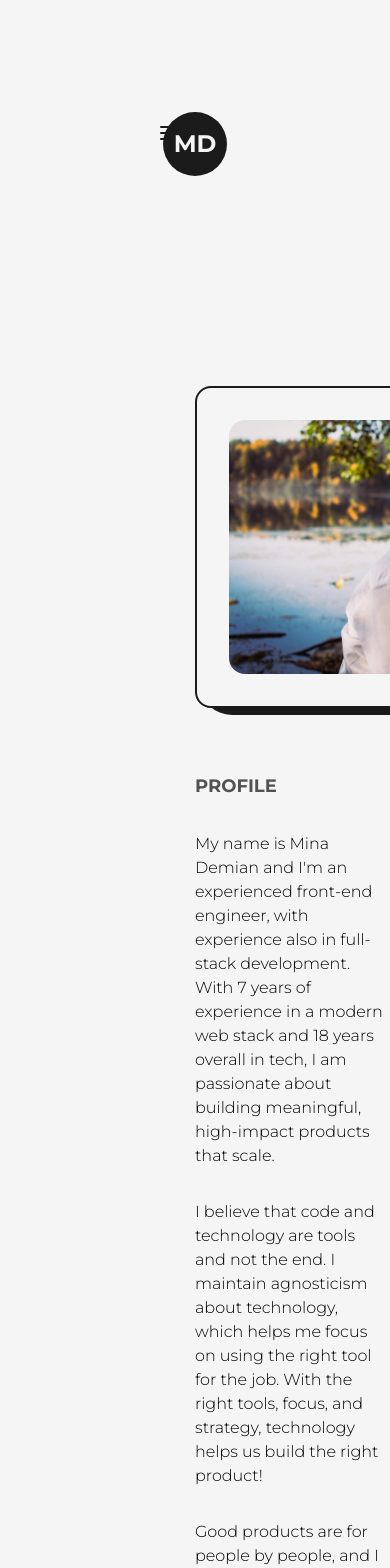
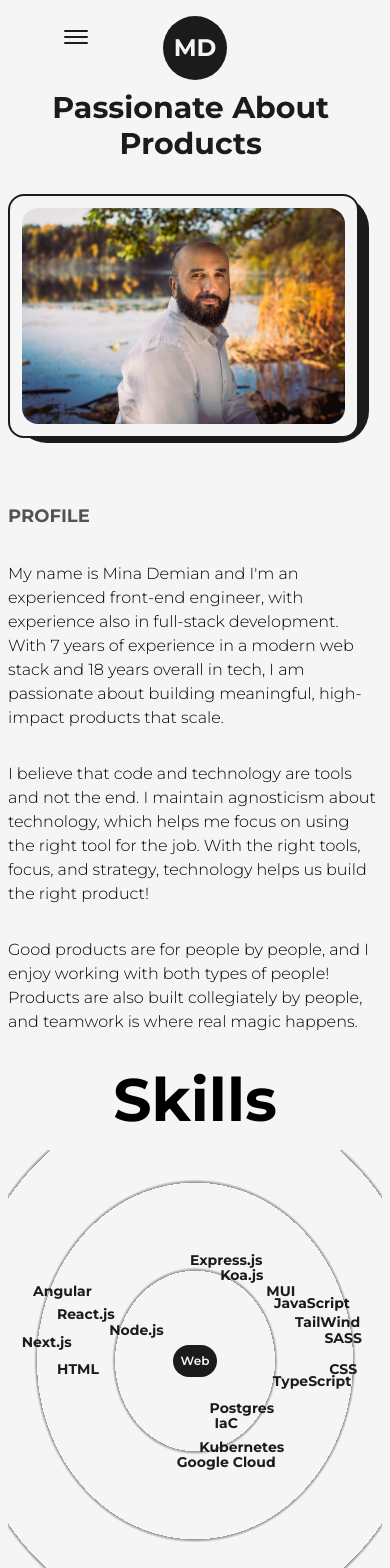
Before and after one commit to minademian/minademian.com-v2, a Next.js app: page /about in a window 390 px wide. Shown: the top 1568 px of the page. Built offline with nearby package versions, Linux system fonts and the light colour scheme.

Commit message:
feat: adjust for 2xs size

```diff
--- a/src/app/about/page.tsx
+++ b/src/app/about/page.tsx
@@ -22,14 +22,14 @@ export default function About() {
         />
       </Head>
       <TransitionEffect />
-      <main className="flex w-full flex-col items-center justify-center bg-light dark:bg-dark dark:text-light">
-        <SectionComponent className="pt-16">
+      <main className="flex w-full flex-col items-center justify-center bg-light dark:bg-dark dark:text-light 2xs:w-full 2xs:p-0">
+        <SectionComponent className="pt-16 2xs:p-2 2xs:mt-2">
           <AnimatedText
             text="Passionate About Products"
-            className="mb-16 lg:!text-7xl sm:!text-6xl xs:!text-4xl sm:mb-8"
+            className="mb-16 lg:!text-7xl sm:!text-6xl xs:!text-4xl sm:mb-8 2xs:!text-3xl 2xs:p-0 2xs:mb-8"
           />
-          <div className="grid w-full grid-cols-8 gap-16">
-            <div className="col-span-4 flex flex-col items-start justify-start xl:col-span-4 md:order-2 md:col-span-8">
+          <div className="grid w-full grid-cols-8 gap-16 2xs:gap-19 2xs:p-0">
+            <div className="col-span-4 flex flex-col items-start justify-start xl:col-span-4 md:order-2 md:col-span-8 2xs:col-span-8 2xs:mr-[5rem]">
               <h2 className="mb-4 text-lg font-bold uppercase text-dark/75 dark:text-light">
                 Profile
               </h2>
@@ -52,7 +52,7 @@ export default function About() {
                 people, and teamwork is where real magic happens.
               </p>
             </div>
-            <div className="col-span-4 relative h-max rounded-2xl border-2 border-solid border-dark bg-light p-8 md:order-1 md:col-span-8">
+            <div className="col-span-4 relative h-max rounded-2xl border-2 border-solid border-dark bg-light p-8 2xs:p-3 2xs:w-[90vw] md:order-1 md:col-span-8">
               <div className="absolute top-0 -right-3 -z-10 w-[102%] h-[103%] rounded-[2rem] bg-dark dark:bg-light" />
               <Image
                 src={profilePhoto}
@@ -65,15 +65,18 @@ export default function About() {
           </div>
           <Skills />
         </SectionComponent>
-        <SectionComponent>
+        <SectionComponent className="pt-16 2xs:p-2 2xs:mt-2">
           <AnimatedText
             text="Experience"
-            className="mb-32 md:text-6xl xs:text-4xl md:mb-16"
+            className="mb-32 md:text-6xl xs:text-4xl md:mb-16 2xs:!text-3xl 2xs:p-0 2xs:mt-4 2xs:mb-8"
           />
           <Experience />
         </SectionComponent>
-        <SectionComponent>
-          <AnimatedText text="Education" className="mb-16" />
+        <SectionComponent className="pt-16 2xs:p-2 2xs:mt-2">
+          <AnimatedText
+            text="Education"
+            className="mb-16  2xs:!text-3xl 2xs:p-0 2xs:mt-4 2xs:mb-8"
+          />
           <Studies />
         </SectionComponent>
       </main>
--- a/src/app/articles/page.tsx
+++ b/src/app/articles/page.tsx
@@ -142,12 +142,15 @@ export default function About() {
         />
       </Head>
       <TransitionEffect />
-      <main className="flex w-full flex-col items-center justify-center mb-16 overflow-hidden">
-        <SectionComponent className="pt-16">
-          <AnimatedText text="Articles" className="mb-16" />
-          <ul className="grid grid-cols-2 gap-16">
+      <main className="flex w-full flex-col items-center justify-center mb-16 overflow-hidden 2xs:w-full 2xs:p-0">
+        <SectionComponent className="pt-16 2xs:p-2 2xs:mt-2">
+          <AnimatedText
+            text="Articles"
+            className="mb-16 2xs:!text-4xl 2xs:p-0 2xs:mt-4 2xs:mb-8"
+          />
+          <ul className="grid grid-cols-2 gap-16 2xs:flex 2xs:flex-col 2xs:gap-20">
             <FeaturedArticle
-              title="Addressing GitHub’s Vulnerability Warning in Your Code Repository"
+              title="Addressing GitHub&pos;s Vulnerability Warning in Your Code Repository"
               summary="A guide on how to address GitHub's vulneravility warnings in your GitHub repositories"
               time="4 min read"
               link="https://blog.minademian.com/2018/06/26/addressing-githubs-vulnerability-warning-in-your-code-repository/"
--- a/src/app/components/Experience.component.tsx
+++ b/src/app/components/Experience.component.tsx
@@ -106,7 +106,7 @@ const Experience = () => {
   });
 
   return (
-    <div className="my-8">
+    <div className="my-8 2xs:p-0">
       <div ref={ref} className="w-[75%] mx-auto relative">
         <motion.div
           style={{ scaleY: scrollYProgress }}
--- a/src/app/components/Footer.component.tsx
+++ b/src/app/components/Footer.component.tsx
@@ -5,13 +5,20 @@ import Link from 'next/link';
 const Footer = () => {
   return (
     <footer className="w-full border-t-2 border-solid border-dark font-medium text-lg dark:text-light dark:border-light sm:text-base">
-      <SectionComponent className="py-8 flex items-center justify-between lg:flex-col lg:py-6">
+      <SectionComponent className="py-8 flex items-center justify-between lg:py-6 lg:flex-col xs:flex-col xs:p-0 2xs:flex-col 2xs:text-sm 2xs:leading-none 2xs:my-2">
         <span>{new Date().getFullYear()} &copy; All Rights Reserved.</span>
         <span>
           Built with{' '}
           <span className="text-primary text-2xl px-1 dark:text-primaryDark">
             &#9825;
-          </span>{' '}
+          </span>
+          {'- '}
+          <Link
+            href="https://github.com/minademian/minademian.com-v2"
+            className="cursor-pointer underline underline-offset-2"
+          >
+            view code here
+          </Link>
         </span>
         <span>
           Inspired by{' '}
--- a/src/app/components/HireMe.component.tsx
+++ b/src/app/components/HireMe.component.tsx
@@ -5,7 +5,7 @@ import { HireMeIcon } from './Icons.component';
 
 const HireMe = () => {
   return (
-    <div className="fixed left-4 bottom-4 flex items-center justify-center overflow-hidden md:right-8 md:left-auto md:top-0 md:bottom-auto md:absolute">
+    <div className="fixed left-4 bottom-4 flex items-center justify-center overflow-hidden md:right-8 md:left-auto md:top-0 md:bottom-auto md:absolute 2xs:top-0 2xs:right-0">
       <div className="w-48 h-auto flex items-center justify-center relative">
         <HireMeIcon className="fill-dark dark:fill-light animate-spin-slow" />
         <Link
--- a/src/app/components/Skills.component.tsx
+++ b/src/app/components/Skills.component.tsx
@@ -29,7 +29,7 @@ const Skill = ({ name, x, y }: SkillProps) => {
 const Skills = () => {
   return (
     <>
-      <h2 className="font-bold text-8xl mt-64 w-full text-center md:text-6xl md:mt-32">
+      <h2 className="font-bold text-8xl mt-64 w-full text-center md:text-6xl md:mt-32 2xs:mt-5 2xs:mb-5">
         Skills
       </h2>
       <div
@@ -46,19 +46,23 @@ const Skills = () => {
         >
           Web
         </motion.div>
-        <Skill name="HTML" x="-8vw" y="2vw" />
-        <Skill name="CSS" x="8vw" y="2vw" />
-        <Skill name="TypeScript" x="0vw" y="5vw" />
-        <Skill name="JavaScript" x="0vw" y="-5vw" />
-        <Skill name="TailWind" x="14vw" y="2vw" />
-        <Skill name="MUI" x="2vw" y="-8vw" />
-        <Skill name="SASS" x="8vw" y="-6vw" />
-        <Skill name="React.js" x="-8vw" y="-2vw" />
-        <Skill name="Next.js" x="-8vw" y="-5vw" />
-        <Skill name="Angular" x="-14vw" y="-2vw" />
-        <Skill name="Node.js" x="-5vw" y="-8vw" />
-        <Skill name="Koa.js" x="2vw" y="-8vw" />
-        <Skill name="Express.js" x="8vw" y="-6vw" />
+        <Skill name="HTML" x="-30vw" y="2vw" />
+        <Skill name="CSS" x="38vw" y="2vw" />
+        <Skill name="TypeScript" x="30vw" y="5vw" />
+        <Skill name="JavaScript" x="30vw" y="-15vw" />
+        <Skill name="TailWind" x="34vw" y="-10vw" />
+        <Skill name="MUI" x="22vw" y="-18vw" />
+        <Skill name="SASS" x="38vw" y="-6vw" />
+        <Skill name="React.js" x="-28vw" y="-12vw" />
+        <Skill name="Next.js" x="-38vw" y="-5vw" />
+        <Skill name="Angular" x="-34vw" y="-18vw" />
+        <Skill name="Node.js" x="-15vw" y="-8vw" />
+        <Skill name="Koa.js" x="12vw" y="-22vw" />
+        <Skill name="Express.js" x="8vw" y="-26vw" />
+        <Skill name="Kubernetes" x="12vw" y="22vw" />
+        <Skill name="Google Cloud" x="8vw" y="26vw" />
+        <Skill name="Postgres" x="12vw" y="12vw" />
+        <Skill name="IaC" x="8vw" y="16vw" />
       </div>
     </>
   );
--- a/src/app/layout.tsx
+++ b/src/app/layout.tsx
@@ -18,7 +18,7 @@ export default function RootLayout({
   return (
     <html lang="en">
       <body
-        className={`${montserrat.variable} font-mont bg-light dark:bg-dark w-full min-h-screen xl:p-24 lg:p-16 md:p-12 sm:p-8`}
+        className={`${montserrat.variable} font-mont bg-light dark:bg-dark w-full min-h-screen xl:p-24 lg:p-16 md:p-12 sm:p-8 2xs:p-0`}
       >
         <Script id="theme-switcher" strategy="beforeInteractive">
           {`
--- a/src/app/page.tsx
+++ b/src/app/page.tsx
@@ -41,8 +41,8 @@ export default function Page() {
         <link rel="icon" href="/favicon.ico" />
       </Head>
       <TransitionEffect />
-      <main className="flex items-center bg-light dark:bg-dark dark:text-light w-full min-h-screen text-dark">
-        <SectionComponent className="pt-0 md:p-16 sm:pt-8">
+      <main className="flex items-center bg-light dark:bg-dark dark:text-light w-full min-h-screen text-dark 2xs:w-full 2xs:p-1">
+        <SectionComponent className="pt-0 md:p-16 sm:pt-8 2xs:p-0">
           <div className="flex items-center justify-between w-full lg:flex-col">
             <div className="w-1/2 md:w-full lg:w-full md:mb-4">
               <Image
@@ -58,7 +58,7 @@ export default function Page() {
                 text="Turning Ideas Into Scaleable Products"
                 className="!text-6xl !text-left xl:!text-5xl lg:!text-center lg:!text-6xl md:!text-5xl sm:!text-3xl"
               />
-              <p className="my-4 text-2xl font-medium lg:!text-3xl md:!text-2xl sm:!text-3xl">
+              <p className="my-4 text-2xl font-medium lg:!text-3xl md:!text-2xl sm:!text-3xl 2xs:!text-sm 2xs:p-0">
                 As an experienced full-stack engineer, I am committed to making
                 great products. Explore my latest projects and blog posts,
                 showcasing my skills in modern web development.
--- a/src/app/projects/page.tsx
+++ b/src/app/projects/page.tsx
@@ -32,7 +32,7 @@ const FeaturedProject = ({
   github,
 }: ProjectProps) => {
   return (
-    <article className="w-full flex items-center justify-between relative rounded-br-2xl rounded-3xl border border-solid border-dark bg-light dark:bg-dark dark:border-light shadow-2xl p-12">
+    <article className="w-full flex items-center justify-between 2xs:flex-col relative rounded-br-2xl rounded-3xl border border-solid border-dark bg-light dark:bg-dark dark:border-light shadow-2xl p-12 2xs:p-3">
       <div className="absolute top-0 -right-3 -z-10 w-[101%] h-[103%] rounded-[2rem] bg-dark dark:bg-light" />
       <Link
         href={link}
@@ -136,12 +136,15 @@ export default function Projects() {
         />
       </Head>
       <TransitionEffect />
-      <main className="flex w-full flex-col items-center justify-center bg-light dark:bg-dark dark:text-light">
-        <SectionComponent className="pt-16">
-          <AnimatedText text="Projects" className="mb-16" />
-          <div className="grid grid-cols-12 gap-24">
-            <div className="col-span-12">
-              <FeaturedProject
+      <main className="flex w-full flex-col items-center justify-center bg-light dark:bg-dark dark:text-light 2xs:w-full 2xs:p-0">
+        <SectionComponent className="pt-16 2xs:p-2 2xs:mt-2">
+          <AnimatedText
+            text="Projects"
+            className="mb-16 2xs:!text-4xl 2xs:p-0 2xs:mt-4 2xs:mb-8"
+          />
+          <div className="grid grid-cols-12 gap-24 2xs:grid-cols-6 2xs:gap-20">
+            <div className="col-span-12 2xs:col-span-6 2xs:mr-8">
+              <Project
                 title="News Sifter"
                 summary="News Sifter will be a chatbot that will provide context for news articles. The user sends a news article and the bot checks it against a publicly available spreadsheet. Context returned is not provided as-is, a disclaimer will also be added. Built with React, TypeScript, Express, and Tailwind."
                 link="#"
@@ -150,7 +153,7 @@ export default function Projects() {
                 img={newssifter}
               />
             </div>
-            <div className="col-span-6">
+            <div className="col-span-6 2xs:col-span-6 2xs:mr-8">
               {' '}
               <Project
                 title="Scania Driver Evaluation Dashboard"
@@ -161,7 +164,7 @@ export default function Projects() {
                 github="https://github.com/minademian/scania-testcase"
               />
             </div>
-            <div className="col-span-6">
+            <div className="col-span-6 2xs:col-span-6 2xs:mr-8 2xs:mb-4">
               {' '}
               <Project
                 title="Lärportalen (Teachers' Portal)"
```
